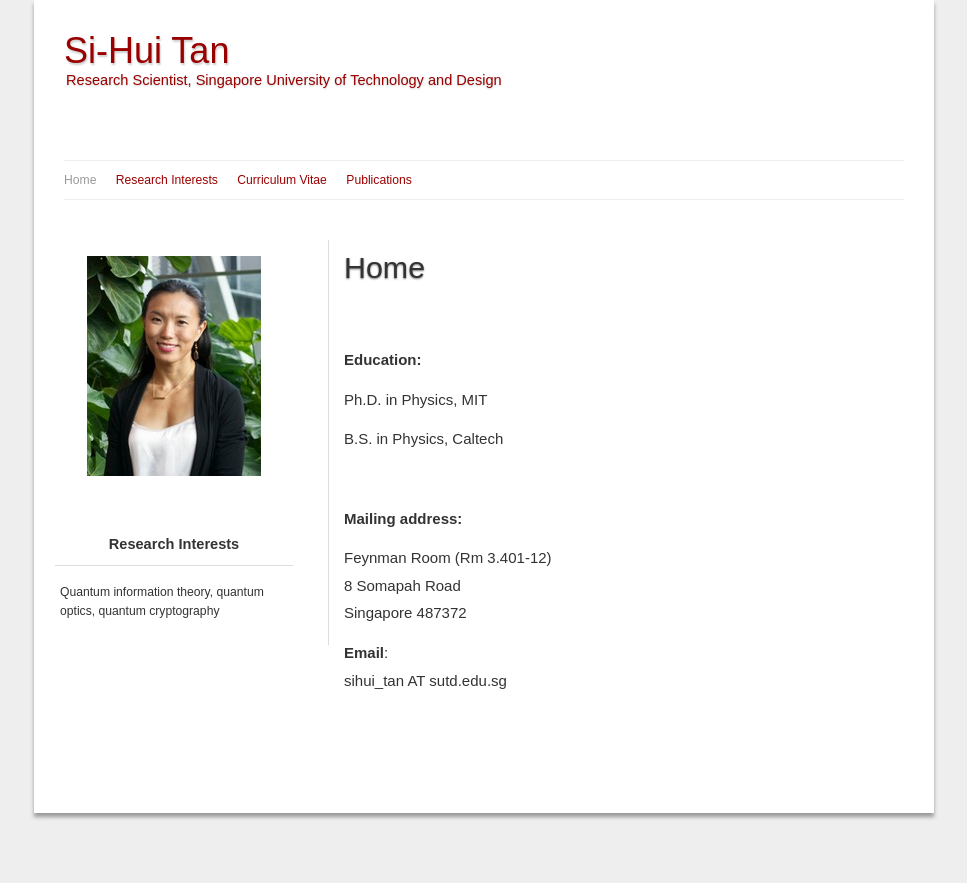
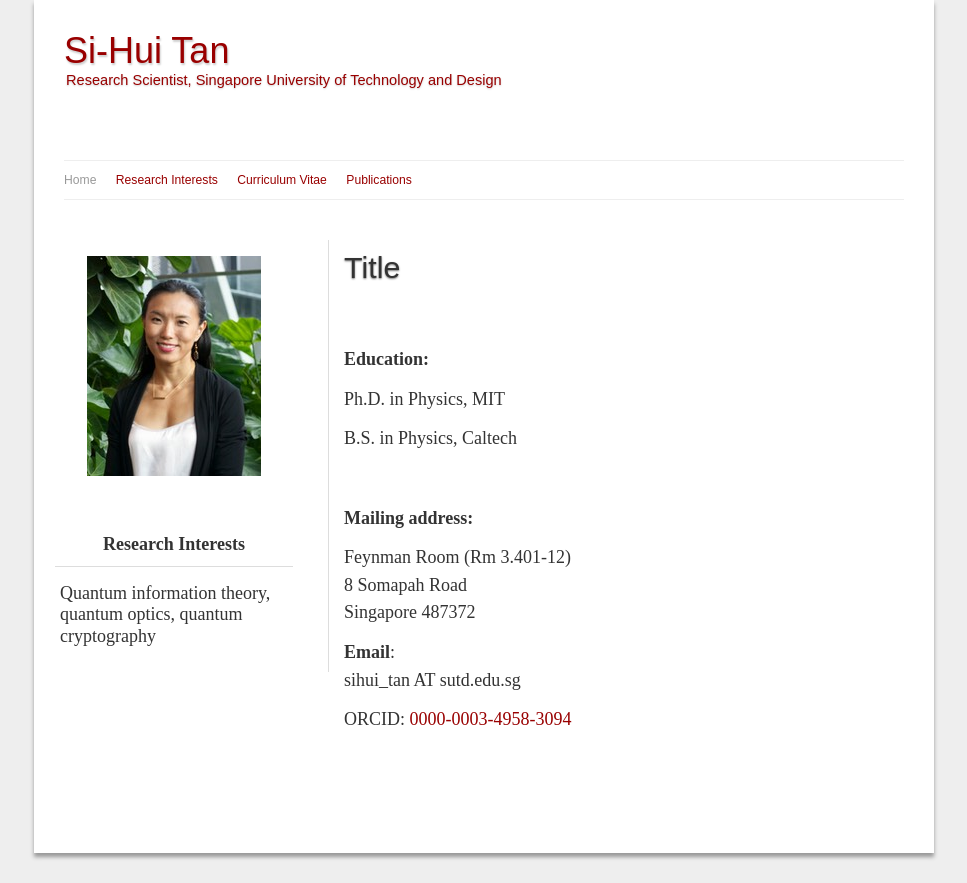
Before and after one commit to sihuitan/sihuitan.github.io, a plain HTML site: page index.html in a window 1280 px wide. Shown: the whole page, without its empty margins (156-1123 px from the left). Before the commit the page ends 843 px from the top, so only its background shows below. Drawn offline with nearby package versions, Linux system fonts and the light colour scheme.

Commit message:
Updated publications, and added ORCID

```diff
--- a/index.html
+++ b/index.html
@@ -3,9 +3,9 @@
 	<head>
 		<meta charset="utf-8" />
 		<meta http-equiv="X-UA-Compatible" content="IE=edge" />
-				<title>Home | Si-Hui Tan</title>
+				<title>Si-Hui Tan</title>
 		<meta name="robots" content="all" />
-		<meta name="generator" content="Sandvox 2.10.8" />
+		<meta name="generator" content="Sandvox 2.10.11" />
 		<meta name="viewport" content="width=960" />
 		<link rel="shortcut icon" type="image/x-icon" href="favicon.ico" />
 		<link rel="canonical" href="http://www.sihuitan.com/" />
@@ -60,11 +60,11 @@
 									</div>
 								</div>
 								<div class="pagelet titled i2 e last-item">
-									<h4 class="title pagelet-title"><span class="in">Research Interests</span></h4>
+									<h4 class="title pagelet-title"><span class="in"><span style="font-size: 18px; font-family: 'Times New Roman';">Research Interests</span></span></h4>
 									<div class="pagelet-body">
 										<div class="RichTextElement">
 											<div>
-												<p>Quantum information theory, quantum optics, quantum cryptography</p>
+												<p><span style="font-size: 18px; font-family: 'Times New Roman';">Quantum information theory, quantum optics, quantum cryptography</span></p>
 
 											</div>
 										</div>
@@ -77,11 +77,11 @@
 					<div id="main">
 						<div id="main-top"></div>
 						<div id="main-content">
-							<h2 class="title"><span class="in">Home</span></h2>
+							<h2 class="title"><span class="in">Title</span></h2>
 							<div class="article">
 								<div class="article-content">
 									<div class="RichTextElement">
-										<div><p><span style="font-family: Arial; font-size: 15px;"><strong><br /></strong></span></p><p><span style="font-family: Arial; font-size: 15px;"><strong>Education: </strong></span></p><p><span style="font-family: Arial; font-size: 15px;">Ph.D. in Physics, MIT</span></p><p><span style="font-family: Arial; font-size: 15px;">B.S. in Physics, Caltech</span></p><p><strong style="font-family: Arial; font-size: 15px;"><br /></strong></p><p><strong style="font-family: Arial; font-size: 15px;">Mailing address:</strong></p><p><span style="font-family: Arial; font-size: 15px;">Feynman Room (Rm 3.401-12)<br />8 Somapah Road<br />Singapore 487372<br /></span></p><p><span style="font-family: Arial; font-size: 15px;"><strong>Email</strong>:<br />sihui_tan AT sutd.edu.sg</span></p></div>
+										<div><p><span style="font-family: Arial; font-size: 15px;"><strong><br /></strong></span></p><p><strong><span style="font-size: 18px; font-family: 'Times New Roman';">Education: </span></strong></p><p><span style="font-size: 18px; font-family: 'Times New Roman';">Ph.D. in Physics, MIT</span></p><p><span style="font-size: 18px; font-family: 'Times New Roman';">B.S. in Physics, Caltech</span></p><p><strong><span style="font-size: 18px; font-family: 'Times New Roman';"><br /></span></strong></p><p><strong><span style="font-size: 18px; font-family: 'Times New Roman';">Mailing address:</span></strong></p><p><span style="font-size: 18px; font-family: 'Times New Roman';">Feynman Room (Rm 3.401-12)<br />8 Somapah Road<br />Singapore 487372<br /></span></p><p><span style="font-size: 18px; font-family: 'Times New Roman';"><strong>Email</strong>:<br />sihui_tan AT sutd.edu.sg</span></p><p><span style="font-family: 'Times New Roman'; font-size: 18px;">ORCID: <a href="https://orcid.org/0000-0003-4958-3094">0000-0003-4958-3094</a></span></p></div>
 									</div>
 								</div> <!-- /article-content -->
 								<div class="article-info">
```
Also changed, not shown: cv.html (+2 -2 lines), publications.html (+2 -2 lines), research.html (+3 -3 lines).
